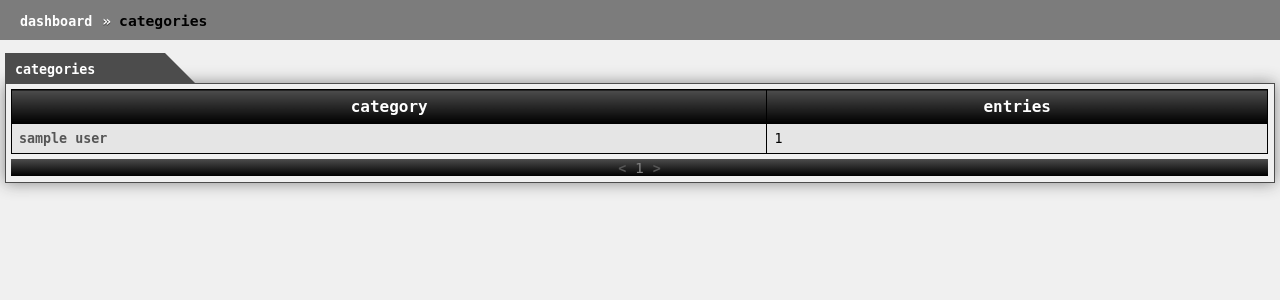
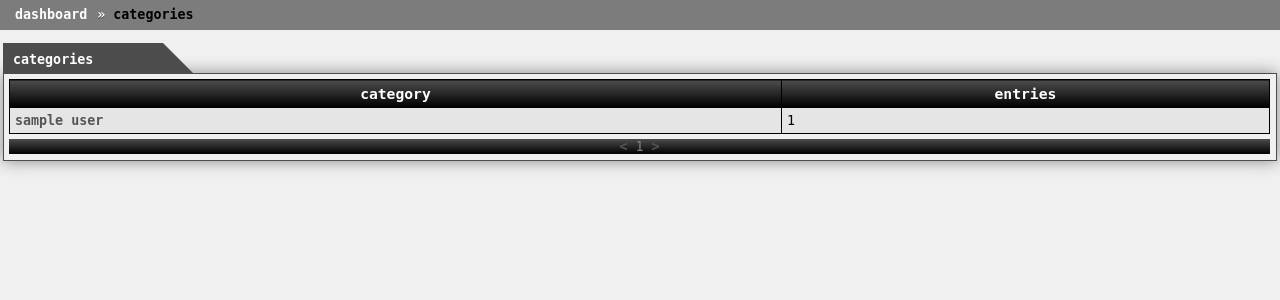
Before and after one commit to jnphilipp/ledger, a Django app: page /accounts/category/ in a window 1280 px wide. Shown: the top 300 px of the page. Run offline with Django 3.2, Linux system fonts and the light colour scheme; tables that the repository leaves empty hold one stand-in row (values such as "Sample post"); parts of the project's set-up code (start-up, migrations or seed data) failed here and were passed over; some libraries are stand-ins or nearby versions.

Commit message:
Fixes and updates.

```diff
--- a/accounts/views/account.py
+++ b/accounts/views/account.py
@@ -13,7 +13,7 @@ def dashboard(request):
 
 def account(request, slug):
 	account = get_object_or_404(Account, slug=slug)
-	entries = account.entry_set.all().reverse()[:7]
+	entries = account.entry_set.all().reverse()[:5]
 
 	cs = Entry.objects.filter(account=account).values('category__name').annotate(count=Count('category')).order_by('category__name')
 	categories = {}
@@ -45,7 +45,7 @@ def entries(request, slug):
 		entries = paginator.page(paginator.num_pages)
 
 	try:
-		last_prev = paginator.page(entries.previous_page_number()).object_list[24]
+		last_prev = paginator.page(entries.previous_page_number()).object_list[25]
 	except InvalidPage:
 		last_prev = None
 
--- a/accounts/views/category.py
+++ b/accounts/views/category.py
@@ -23,7 +23,7 @@ def categories(request):
 
 def category(request, slug):
 	category = get_object_or_404(Category, slug=slug)
-	entries = category.entry_set.all().reverse()[:7]
+	entries = category.entry_set.all().reverse()[:5]
 
 	months = category.entry_set.dates('day', 'month')
 	years = category.entry_set.dates('day', 'year')
@@ -72,7 +72,7 @@ def entries(request, slug):
 		entries = paginator.page(paginator.num_pages)
 
 	try:
-		last_prev = paginator.page(entries.previous_page_number()).object_list[24]
+		last_prev = paginator.page(entries.previous_page_number()).object_list[27]
 	except InvalidPage:
 		last_prev = None
 
--- a/accounts/views/tag.py
+++ b/accounts/views/tag.py
@@ -24,7 +24,7 @@ def tags(request):
 
 def tag(request, slug):
 	tag = get_object_or_404(Tag, slug=slug)
-	entries = tag.entries.all().reverse()[:7]
+	entries = tag.entries.all().reverse()[:5]
 
 	months = tag.entries.dates('day', 'month')
 	years = tag.entries.dates('day', 'year')
@@ -73,7 +73,7 @@ def entries(request, slug):
 		entries = paginator.page(paginator.num_pages)
 
 	try:
-		last_prev = paginator.page(entries.previous_page_number()).object_list[24]
+		last_prev = paginator.page(entries.previous_page_number()).object_list[27]
 	except InvalidPage:
 		last_prev = None
 
--- a/assets/css/ledger.css
+++ b/assets/css/ledger.css
@@ -26,14 +26,14 @@ a:active {position: relative;
 /*### breadcrumbs ###*/
 
 .breadcrumbs {background: #7c7c7c;
-	height: 40px;}
+	height: 30px;}
 
 .breadcrumbs ul {margin: 0;
-	padding: 0 0 0 20px;;
+	padding: 0 0 0 15px;
 	list-style: none;}
+
 .breadcrumbs ul li {display: inline-block;
-	margin: 12px 0;
-	font-size: 11pt;
+	margin: 7px 0;
 	font-weight: bold;}
 
 .breadcrumbs ul li.active {color: black;}
@@ -50,22 +50,12 @@ a:active {position: relative;
 	padding: 0;
 	float: left;}
 
-/*#dashboard {margin: 1em;
-	padding: 0;
-	text-align: justify;
-	text-align-last: justify;}
-
-#dashboard:after {content: " __________________________________________________________";
-	line-height: 0;
-	visibility: hidden;}*/
-
 
 
 /*### account shape ###*/
 
 .shape {display: inline-block;
 	width: 350px;
-	/*height: 130px;*/
 	margin: 10px 10px 20px 10px;}
 
 .shape .title {display: inline-block;
@@ -146,7 +136,6 @@ a:active {position: relative;
 .entries footer {background: linear-gradient(to bottom, #4c4c4c, #000000);
 	margin: 5px 0px 0px 0px;
 	text-align: center;
-	font-size: 11pt;
 	color: gray;}
 
 
@@ -176,7 +165,7 @@ a:active {position: relative;
 	border: 1px solid #000000;
 	border-width: 0px 1px 1px 0px;
 	text-align: left;
-	padding: 7px;
+	padding: 5px;
 	font-weight: normal;
 	color: #000000;}
 
@@ -190,9 +179,9 @@ a:active {position: relative;
 	text-align: center;
 	vertical-align: middle;
 	border-width: 0px 0px 1px 1px;
-	font-size: 12pt;
+	font-size: 11pt;
 	font-weight: bold;
-	padding: 7px 0px;
+	padding: 5px 0px;
 	color: #ffffff;}
 
 .entries a {color: #555555;}
@@ -200,7 +189,7 @@ a:active {position: relative;
 .category {display: block;
 	width: inherit;
 	height: auto;
-	margin: 5px;
+	margin: 3px;
 	padding: 0px;}
 
 .category .content {padding-right: 1px;
@@ -212,7 +201,6 @@ a:active {position: relative;
 	border: none;
 	margin: 0;
 	padding: 0;
-	font-size: 10pt;
 	font-weight: bold;
 	text-decoration: none;
 	color: white;
--- a/templates/ledger/accounts/account/account.html
+++ b/templates/ledger/accounts/account/account.html
@@ -25,7 +25,7 @@
 	</div>
 </div>
 {% if category_data %}
-	<div class="shape category" style="margin-top: 15px;">
+	<div class="shape category">
 		<div class="title"><a href="{% url 'categories' %}">categories</a></div>
 		<div class="content">
 			{% column_chart category_data with library={'plotOptions':{'column':{'stacking':'normal', 'dataLabels':{'enabled':True, 'color':"(Highcharts.theme && Highcharts.theme.dataLabelsColor) || 'white'", 'style':{'textShadow':'0 0 3px white'}}}}, 'xAxis':{'labels':{'rotation':-45}}, 'legend':{'enabled':False}} %}
@@ -33,7 +33,7 @@
 	</div>
 {% endif %}
 {% if tag_data %}
-	<div class="shape category" style="margin-top: 15px;">
+	<div class="shape category">
 		<div class="title"><a href="{% url 'tags' %}">tags</a></div>
 		<div class="content">
 			{% column_chart tag_data with library={'plotOptions':{'column':{'stacking':'normal', 'dataLabels':{'enabled':True, 'color':"(Highcharts.theme && Highcharts.theme.dataLabelsColor) || 'white'", 'style':{'textShadow':'0 0 3px white'}}}}, 'xAxis':{'labels':{'rotation':-45}}, 'legend':{'enabled':False}} %}
```
